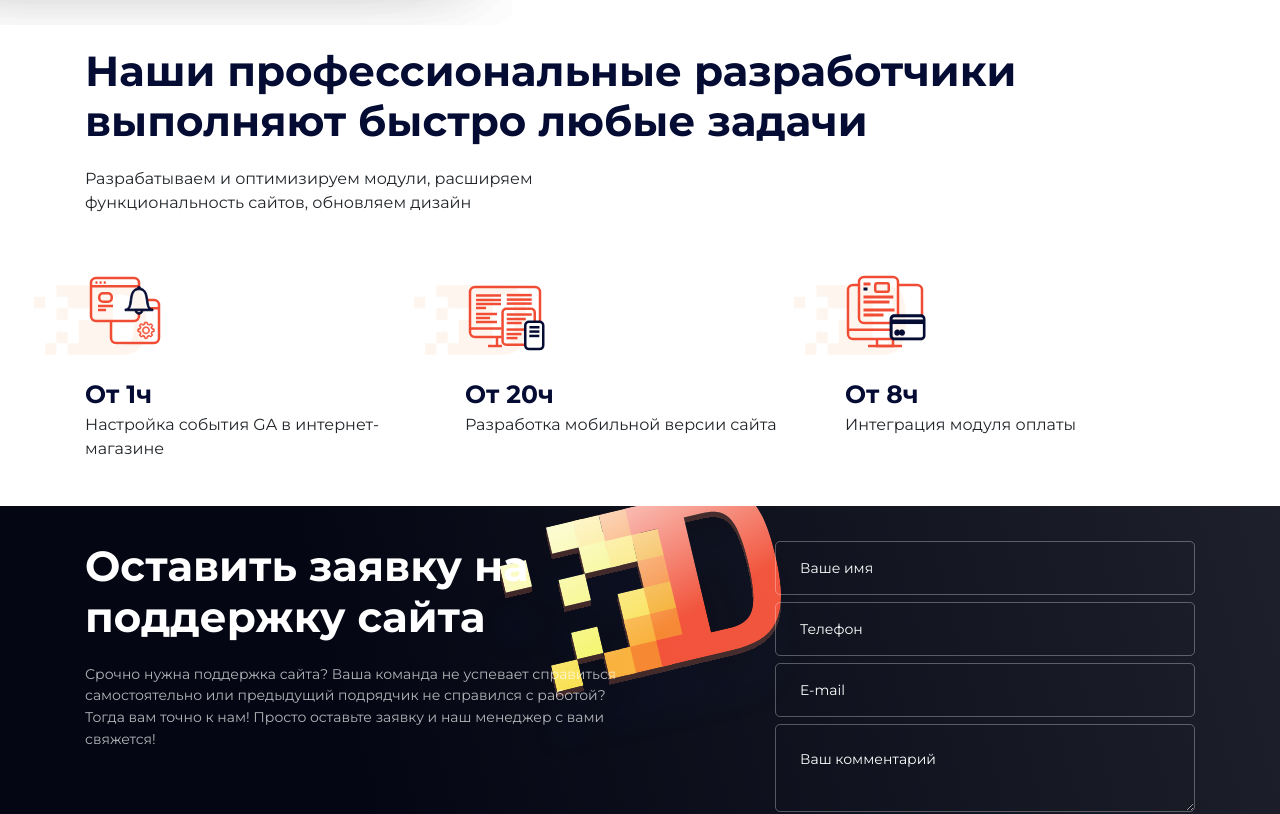
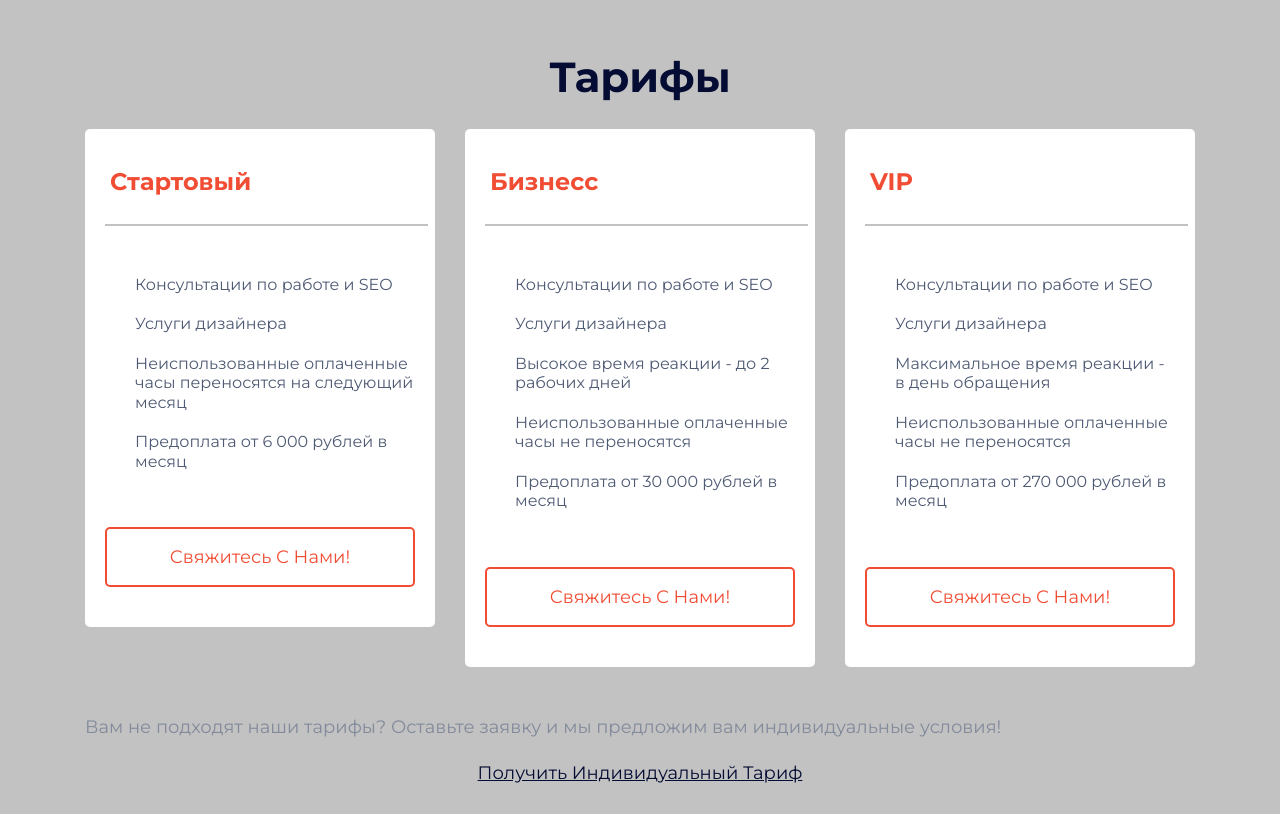
Before and after one commit to ChristielBel/ChristielBel.github.io, a Vue app in the folder project/: page / in a window 1280 px wide. Shown: the part 2860-3674 px from the top of the page. Built offline with nearby package versions, Linux system fonts and the light colour scheme.

Commit message:
added layout and starter styles

```diff
--- a/project/src/App.vue
+++ b/project/src/App.vue
@@ -5,6 +5,7 @@ import TimeTasks from "@/components/TimeTasks.vue";
 import Experience from "@/components/Experience.vue";
 import AppFooter from "@/components/AppFooter.vue";
 import AppHeader from "@/components/AppHeader.vue";
+import Tariff from "@/components/Tariff.vue";
 </script>
 
 <template>
@@ -13,6 +14,7 @@ import AppHeader from "@/components/AppHeader.vue";
     <Service/>
     <Support/>
     <Experience/>
+    <Tariff/>
     <TimeTasks/>
     <AppFooter/>
   </div>
--- a/project/src/components/AppHeader.vue
+++ b/project/src/components/AppHeader.vue
@@ -118,6 +118,7 @@ video {
 }
 
 .tariff-btn:hover {
+  color: white !important;
   background-color: #f14d34;
 }
 
--- /dev/null
+++ b/project/src/components/Tariff.vue
@@ -0,0 +1,97 @@
+<script>
+import TariffBlock from "@/components/TariffBlock.vue";
+
+export default {
+  name: "Tariff",
+  components: {TariffBlock},
+  data() {
+    return {
+      type1: "Стартовый",
+      option1: "переносятся на следующий месяц",
+      addTime1: false,
+      amount1: "6 000",
+      type2: "Бизнесс",
+      addTime2: true,
+      time2: "Высокое время реакции - до 2 рабочих дней",
+      option2: "не переносятся",
+      amount2: "30 000",
+      type3: "VIP",
+      addTime3: true,
+      time3: "Максимальное время реакции - в день обращения",
+      option3: "не переносятся",
+      amount3: "270 000"
+    }
+  }
+}
+</script>
+
+<template>
+<div class="tariff-main-block">
+  <div class="container">
+    <div class="row">
+      <div class="col-12">
+        <div class="tariff-title text-center">
+          Тарифы
+        </div>
+      </div>
+    </div>
+    <div class="row">
+      <TariffBlock :type="type1" :add-time="addTime1" :amount="amount1" :option="option1"/>
+      <TariffBlock :type="type2" :add-time="addTime2" :time="time2" :amount="amount2" :option="option2"/>
+      <TariffBlock :type="type3" :add-time="addTime3" :time="time3" :amount="amount3" :option="option3"/>
+    </div>
+    <div class="row">
+      <div class="description">
+        <p>Вам не подходят наши тарифы? Оставьте заявку и мы предложим вам индивидуальные условия!</p>
+      </div>
+      <div class="individual-link">
+        <a class="individual" href="">получить индивидуальный тариф</a>
+      </div>
+    </div>
+  </div>
+</div>
+</template>
+
+<style scoped>
+.tariff-main-block {
+  background-color: #c2c2c2;
+}
+
+.tariff-title {
+  padding-top: 100px;
+  margin-bottom: 20px;
+  text-align: center;
+  color: #050c33;
+  font-weight: 700;
+  font-size: 24px;
+}
+
+.description {
+  text-align: center;
+  font-size: 18px;
+  color: #828a9b;
+  margin: 20px 15px 5px;
+  line-height: 1.22;
+}
+
+.individual-link {
+  margin: 0 auto;
+  text-align: center;
+}
+
+.individual {
+  display: flex;
+  color: #050c33;
+  font-size: 18px;
+  text-align: center;
+  text-decoration: underline;
+  text-transform: capitalize;
+  margin-bottom: 50px;
+}
+
+@media screen and (min-width: 768px) {
+  .tariff-title {
+    font-size: 42px;
+  }
+}
+</style>
--- /dev/null
+++ b/project/src/components/TariffBlock.vue
@@ -0,0 +1,121 @@
+<script>
+import Service from "@/App.vue";
+
+export default {
+  name: "TariffBlock",
+  props: {
+    type: {
+      String,
+      required: true
+    },
+    addTime: {
+      Boolean,
+      required: true
+    },
+    time: {
+      String,
+    },
+    option: {
+      String,
+      required: true
+    },
+    amount: {
+      String,
+      required: true
+    }
+  }
+}
+</script>
+
+<template>
+  <div class="col-12 col-md-4">
+    <div class="parts-wrapper">
+      <div class="header-wrapper">
+        {{ type }}
+      </div>
+      <div class="main-part">
+        <ul class="services">
+          <li class="services-item">Консультации по работе и SEO</li>
+          <li class="services-item">Услуги дизайнера</li>
+          <li v-if="addTime" class="services-item">{{ time }}</li>
+          <li class="services-item">Неиспользованные оплаченные часы {{ option }}</li>
+          <li class="services-item">Предоплата от {{ amount }} рублей в месяц</li>
+        </ul>
+      </div>
+      <div class="button-wrapper">
+        <button class="btn contact-us">Свяжитесь с нами!</button>
+      </div>
+    </div>
+  </div>
+</template>
+
+<style scoped>
+.parts-wrapper {
+  background-color: white;
+  border-radius: 5px;
+  margin-bottom: 30px;
+  padding: 20px;
+}
+
+.header-wrapper {
+  padding: 15px 5px;
+  color: #f14d34;
+  font-weight: 700;
+  font-size: 24px;
+  margin-bottom: 50px;
+}
+
+.header-wrapper::after {
+  z-index: 10;
+  width: 85%;
+  left: 35px;
+  top: 95px;
+  content: "";
+  display: block;
+  position: absolute;
+  height: 2px;
+  background-color: #c2c2c2;
+}
+
+.services {
+  list-style: none;
+  padding-left: 20px;
+  padding-bottom: 30px;
+}
+
+.services-item {
+  font-size: 16px;
+  line-height: 1.22;
+  font-weight: 500;
+  color: #4e5a73;;
+  padding: 10px 0 10px 10px;
+}
+
+.button-wrapper {
+  display: flex;
+}
+
+.contact-us {
+  display: inline-block;
+  font-weight: 500;
+  font-size: 18px;
+  color: #f14d34;
+  text-decoration: none;
+  padding: 22px 20px;
+  height: 60px;
+  text-align: center;
+  border: 2px solid #f14d34;
+  border-radius: 5px;
+  margin-bottom: 20px;
+  margin-right: auto;
+  margin-left: auto;
+  line-height: 0.7;
+  text-transform: capitalize;
+  width: 100%;
+}
+
+.contact-us:hover {
+  color: white ;
+  background-color: #f14d34;
+}
+</style>
```
